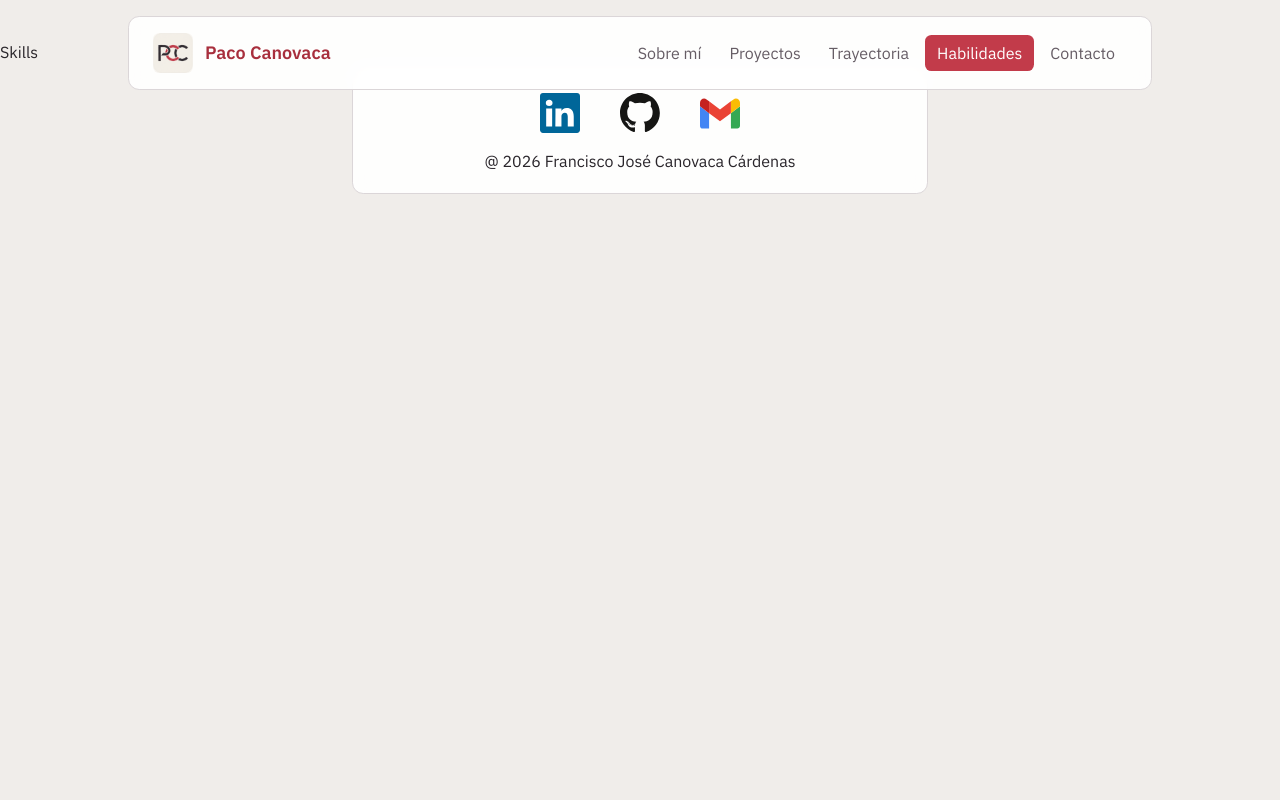
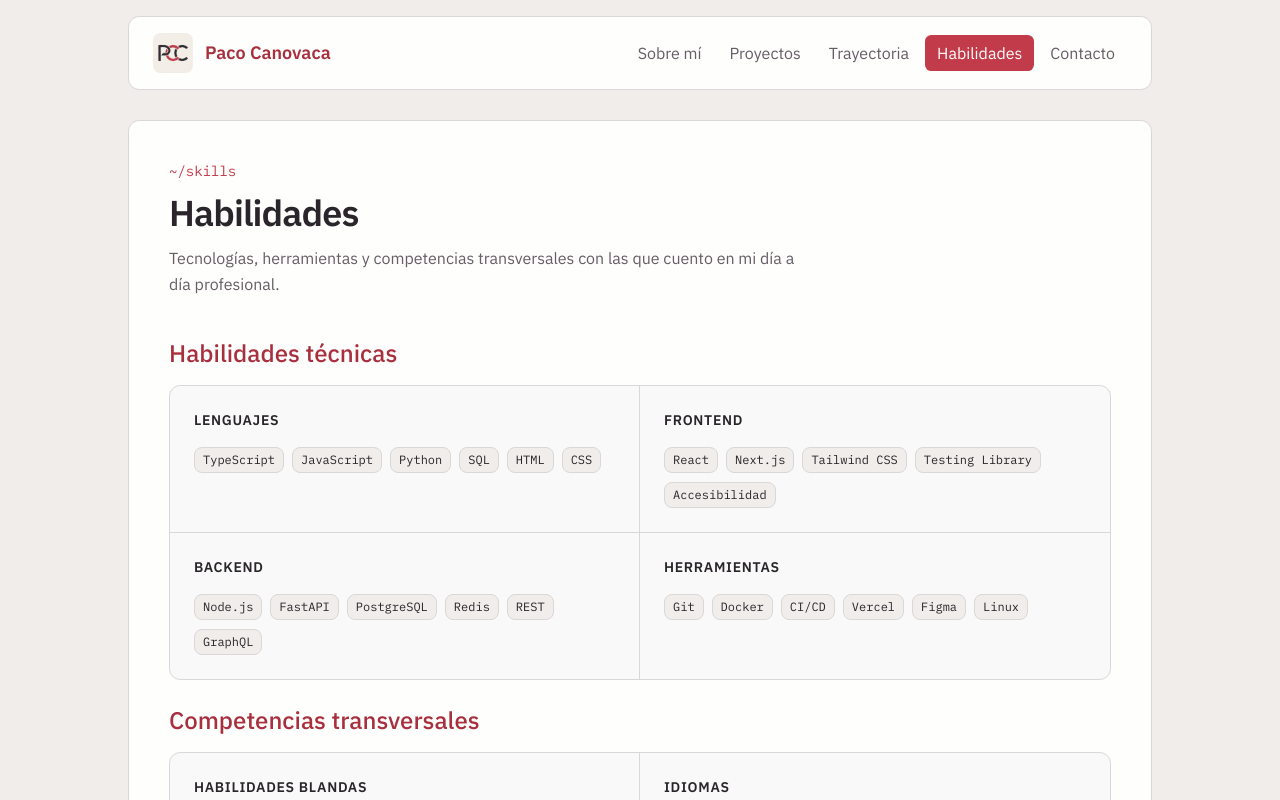
Before and after one commit to PacoCanovaca/PortfolioWeb, a React (Vite) app: page /skills in a window 1280 px wide. Shown: the top 800 px of the page. Built offline with nearby package versions, Linux system fonts and the light colour scheme.

Commit message:
Skills section finished and some other minor changes

```diff
--- /dev/null
+++ b/data/skills.json
@@ -0,0 +1,59 @@
+[
+  {
+    "name": "Habilidades técnicas",
+    "groups": [
+      {
+        "label": "Lenguajes",
+        "items": ["TypeScript", "JavaScript", "Python", "SQL", "HTML", "CSS"]
+      },
+      {
+        "label": "Frontend",
+        "items": [
+          "React",
+          "Next.js",
+          "Tailwind CSS",
+          "Testing Library",
+          "Accesibilidad"
+        ]
+      },
+      {
+        "label": "Backend",
+        "items": [
+          "Node.js",
+          "FastAPI",
+          "PostgreSQL",
+          "Redis",
+          "REST",
+          "GraphQL"
+        ]
+      },
+      {
+        "label": "Herramientas",
+        "items": ["Git", "Docker", "CI/CD", "Vercel", "Figma", "Linux"]
+      }
+    ]
+  },
+  {
+    "name": "Competencias transversales",
+    "groups": [
+      {
+        "label": "Habilidades blandas",
+        "items": [
+          "Empatía",
+          "Resolución de problemas",
+          "Organización y planificación",
+          "Toma de decisiones",
+          "Escucha activa"
+        ]
+      },
+      {
+        "label": "Idiomas",
+        "items": [
+          "Español - Nativo",
+          "Inglés - Cambridge C1",
+          "Francés - DALF C1"
+        ]
+      }
+    ]
+  }
+]
--- a/src/components/content/TechTag.jsx
+++ b/src/components/content/TechTag.jsx
@@ -1,7 +1,7 @@
 const TechTag = ({ children }) => {
   return (
     <span
-      className='inline-flex items-center rounded border border-border bg-background px-2 py-1 font-mono text-xs text-foreground'
+      className='inline-flex items-center rounded border border-border bg-background px-2 py-1 font-mono text-xs text-foreground  transition-colors hover:border-brand hover:bg-brand-soft hover:text-brand-hover'
     >
       {children}
     </span>
--- a/src/components/sections/CareerPath.jsx
+++ b/src/components/sections/CareerPath.jsx
@@ -1,8 +1,8 @@
-import { Briefcase, GraduationCap } from 'lucide-react';
-import experience from '../../../data/experience.json';
-import education from '../../../data/education.json';
-import TimelineColumn from '../content/TimeLine';
-import MainContainer from '../structure/MainContainer';
+import { Briefcase, GraduationCap } from "lucide-react";
+import experience from "../../../data/experience.json";
+import education from "../../../data/education.json";
+import TimelineColumn from "../content/TimeLine";
+import MainContainer from "../structure/MainContainer";
 
 const CareerPath = () => {
   return (
@@ -12,12 +12,20 @@ const CareerPath = () => {
       title="Trayectoria"
       description="Mi recorrido profesional y formativo hasta hoy."
     >
-      <div className="grid gap-12 md:grid-cols-2 mt-6 mb-4">
-          <TimelineColumn title="Experiencia profesional" icon={Briefcase} entries={experience} />
-          <TimelineColumn title="Formación" icon={GraduationCap} entries={education} />
-        </div>
+      <div className="grid gap-10 md:grid-cols-2 mt-6 mb-4">
+        <TimelineColumn
+          title="Experiencia profesional"
+          icon={Briefcase}
+          entries={experience}
+        />
+        <TimelineColumn
+          title="Formación"
+          icon={GraduationCap}
+          entries={education}
+        />
+      </div>
     </MainContainer>
-  )
+  );
 };
 
 export default CareerPath;
--- a/src/components/sections/Skills.jsx
+++ b/src/components/sections/Skills.jsx
@@ -1,9 +1,49 @@
-import React from 'react'
+import TechTag from "../content/TechTag";
+import skills from "../../../data/skills.json";
+import MainContainer from "../structure/MainContainer";
+
+//! Quiero establecer dos partes: Habilidades técnicas (Lenguajes, Frontend, Backend, Herramientas), como en la plantilla y Competencias transversales (Habilidades blandas, Idiomas)
 
 const Skills = () => {
   return (
-    <div>Skills</div>
-  )
-}
+    <MainContainer
+      id="habilidades"
+      path="~/skills"
+      title="Habilidades"
+      description="Tecnologías, herramientas y competencias transversales con las que cuento en mi día a día profesional."
+    >
+      <div className="flex flex-col gap-6 mt-10 mb-4">
+        {skills.map((type) => (
+          <article className="flex flex-col gap-4">
+            <h3 className="text-2xl font-medium text-brand-hover">{type.name}</h3>
+            <dl className="grid overflow-hidden rounded-xl border border-border bg-card sm:grid-cols-2">
+              {type.groups.map((group) => (
+                <div
+                  key={group.label}
+                  className="flex flex-col gap-4 border-border p-6 [&:not(:last-child)]:border-b sm:[&:nth-child(odd)]:border-r sm:[&:nth-last-child(-n+2)]:border-b-0"
+                >
+                  <dt className="text-sm font-semibold uppercase tracking-wider text-muted">
+                    {group.label}
+                  </dt>
+                  <dd>
+                    <ul className="flex flex-wrap gap-2">
+                      {group.items.map((item) => (
+                        <li key={item}>
+                          <TechTag>
+                            {item}
+                          </TechTag>
+                        </li>
+                      ))}
+                    </ul>
+                  </dd>
+                </div>
+              ))}
+            </dl>
+          </article>
+        ))}
+      </div>
+    </MainContainer>
+  );
+};
 
-export default Skills
+export default Skills;
```
